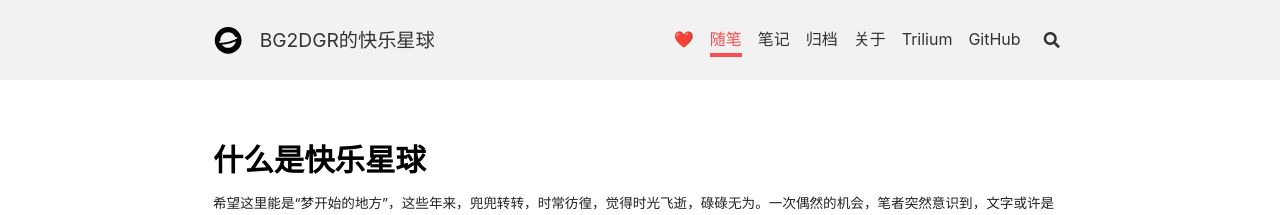
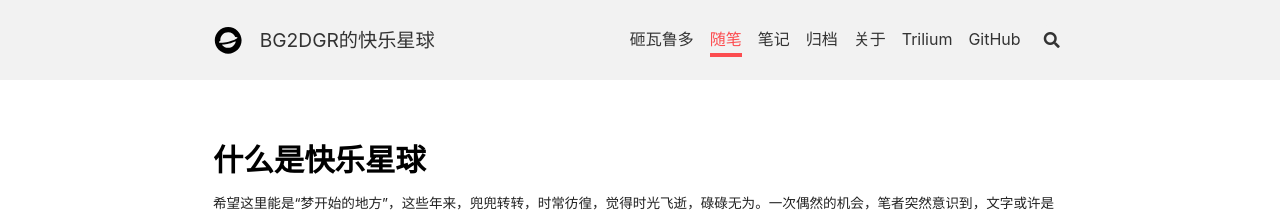
Before and after one commit to ArtisticZhao/Blogs, a Jekyll site: the page built from index.html, in a window 1280 px wide. Shown: the top 215 px of the page. Built offline with Jekyll 4.4.1, drawn with Linux system fonts in a browser that asks for light colours; nearby versions of some CDN libraries; the list of posts is cut into pages by our own code.

Commit message:
修改导航

```diff
--- a/_data/navigation.yml
+++ b/_data/navigation.yml
@@ -1,15 +1,15 @@
 header:
-  - title:      ❤️
-    url:        /cnt
+  - title:      砸瓦鲁多
+    url:        /world
   - title:      随笔
     url:        /
   - title:      笔记
-    url:        /notes/overview/about
+    url:        /notes/overview/about.html
     key:        docs
   - title:      归档
     url:        /archive.html
   - title:      关于
-    url:        /notes/overview/about
+    url:        /notes/overview/about.html
   - title:      Trilium
     url:        /lilac_trilium
   - title:      GitHub
@@ -20,18 +20,18 @@ notes_bar:
   - title:      Overview
     children:
       - title:  简介
-        url:    /notes/overview/about
+        url:    /notes/overview/about.html
       - title:  编写规范
-        url:    /notes/overview/specification
+        url:    /notes/overview/specification.html
       - title:  Latex常用公式
-        url:    /notes/overview/latex-formula
+        url:    /notes/overview/latex-formula.html
       - title:  Markdown语法
-        url:    /notes/overview/markdown-cheatsheet
+        url:    /notes/overview/markdown-cheatsheet.html
 
   - title:      快速启动
     children:
       - title:  在CentOS8上启动服务
-        url:    /notes/getting_start/install-nginx-and-config-ssl-on-centos
+        url:    /notes/getting_start/install-nginx-and-config-ssl-on-centos.html
 
 layouts:
   - title: Layouts
```
